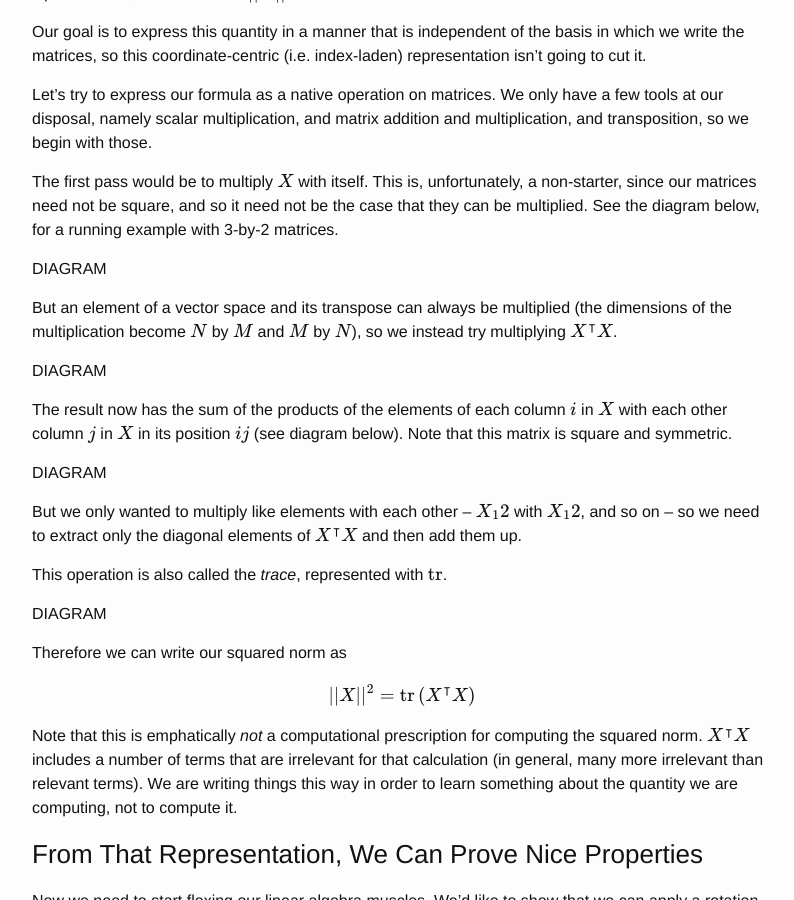
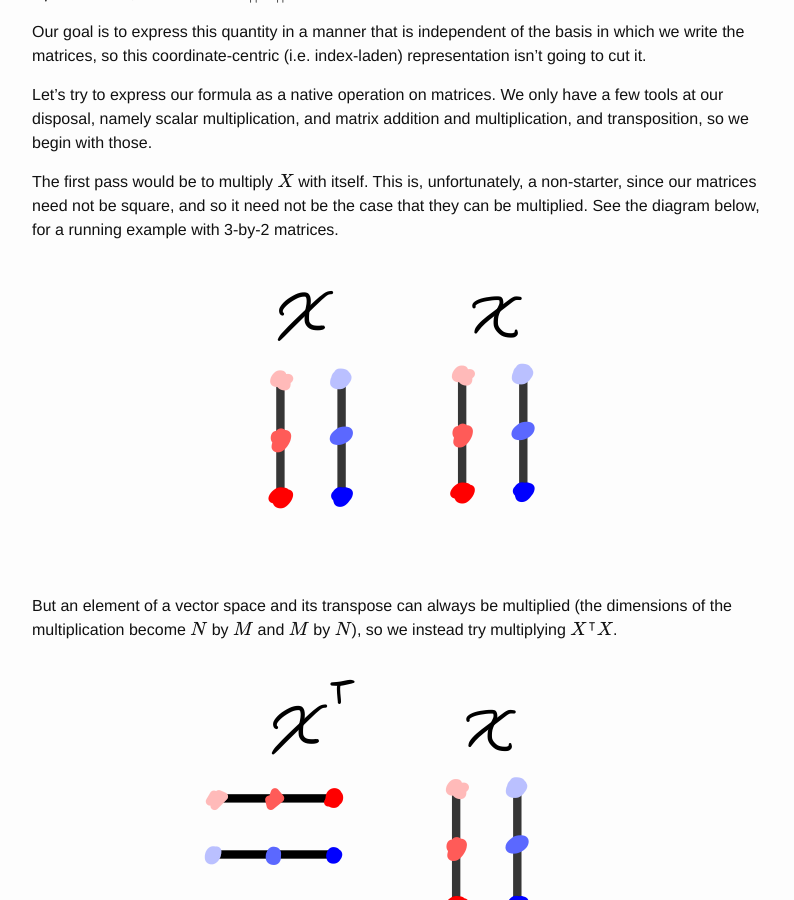
Before and after one commit to charlesfrye/charlesfrye.github.io, a Jekyll site: the page built from _posts/2018-02-28-how-big-is-a-matrix.markdown, in a window 1280 px wide and 900 px high, scrolled down 1580 px. Shown: the whole window, without its empty margins (238-1032 px from the left). Built offline with Jekyll 4.4.1, drawn with Linux system fonts in a browser that asks for light colours; formulas are drawn with MathJax 3.

Commit message:
adds images into matrix_norms blogpost

```diff
--- a/_posts/2018-02-28-how-big-is-a-matrix.markdown
+++ b/_posts/2018-02-28-how-big-is-a-matrix.markdown
@@ -130,21 +130,25 @@ since our matrices need not be square,
 and so it need not be the case that they can be multiplied.
 See the diagram below, for a running example with 3-by-2 matrices.
 
-DIAGRAM
+![matrix_norms_1]
+{: style="text-align: center"}
+
 
 But an element of a vector space and its transpose can always be multiplied
 (the dimensions of the multiplication become $$N$$ by $$M$$
 and $$M$$ by $$N$$),
 so we instead try multiplying $$X^\intercal X$$.
 
-DIAGRAM
+![matrix_norms_2]
+{: style="text-align: center"}
 
 The result now has the sum of the products of the elements of each
 column $$i$$ in $$X$$ with each other column $$j$$ in $$X$$ in its
 position $$ij$$ (see diagram below).
 Note that this matrix is square and symmetric.
 
-DIAGRAM
+![matrix_norms_3]
+{: style="text-align: center"}
 
 But we only wanted to multiply like elements with each other --
 $$X_12$$ with $$X_12$$, and so on --
@@ -154,7 +158,8 @@ $$X^\intercal X$$ and then add them up.
 This operation is also called the *trace*,
 represented with $$\mathrm{tr}$$.
 
-DIAGRAM
+![matrix_norms_4]
+{: style="text-align: center"}
 
 Therefore we can write our squared norm as
 
@@ -367,3 +372,8 @@ These kinds of abstract, algebraic/categorical approaches
 can be a breath of fresh, clean air,
 even (or perhaps especially)
 in situations where the details seem overwhelming and salient.
+
+[matrix_norms_1]: {{site.imgurl}}/matrix_norms_1.png
+[matrix_norms_2]: {{site.imgurl}}/matrix_norms_2.png
+[matrix_norms_3]: {{site.imgurl}}/matrix_norms_3.png
+[matrix_norms_4]: {{site.imgurl}}/matrix_norms_4.png
```
